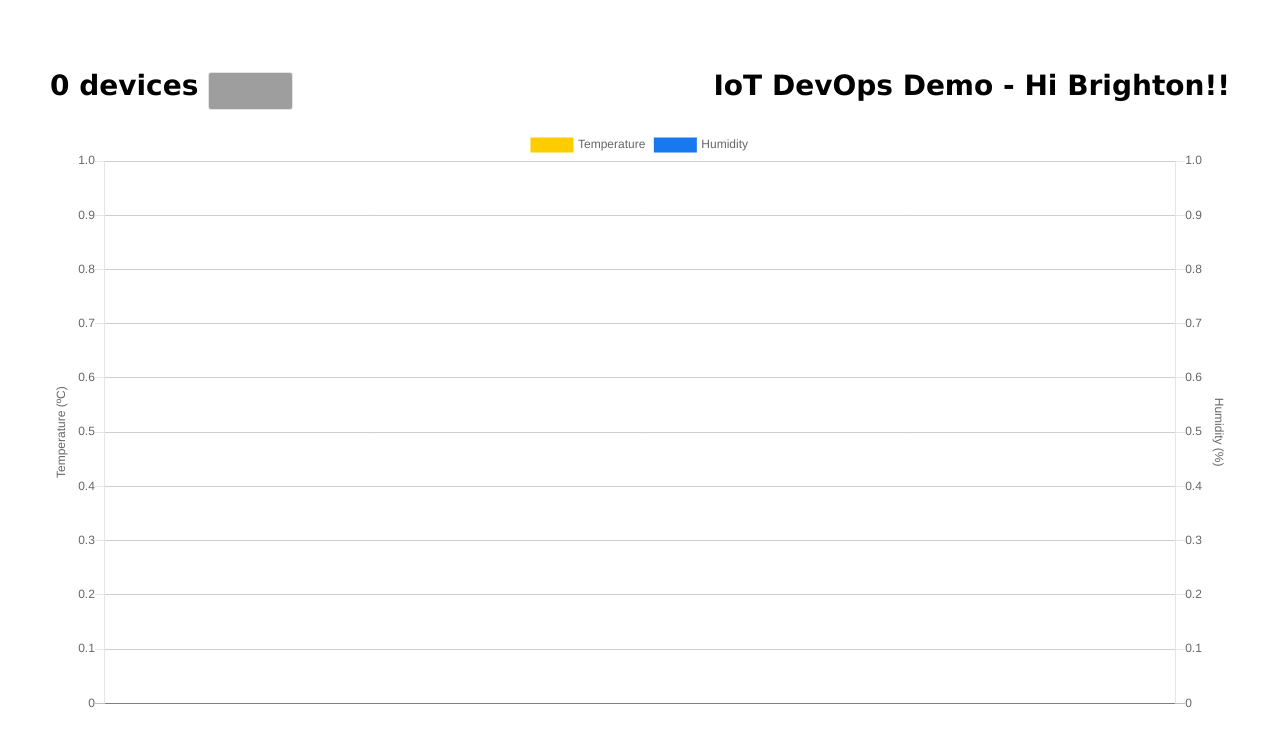
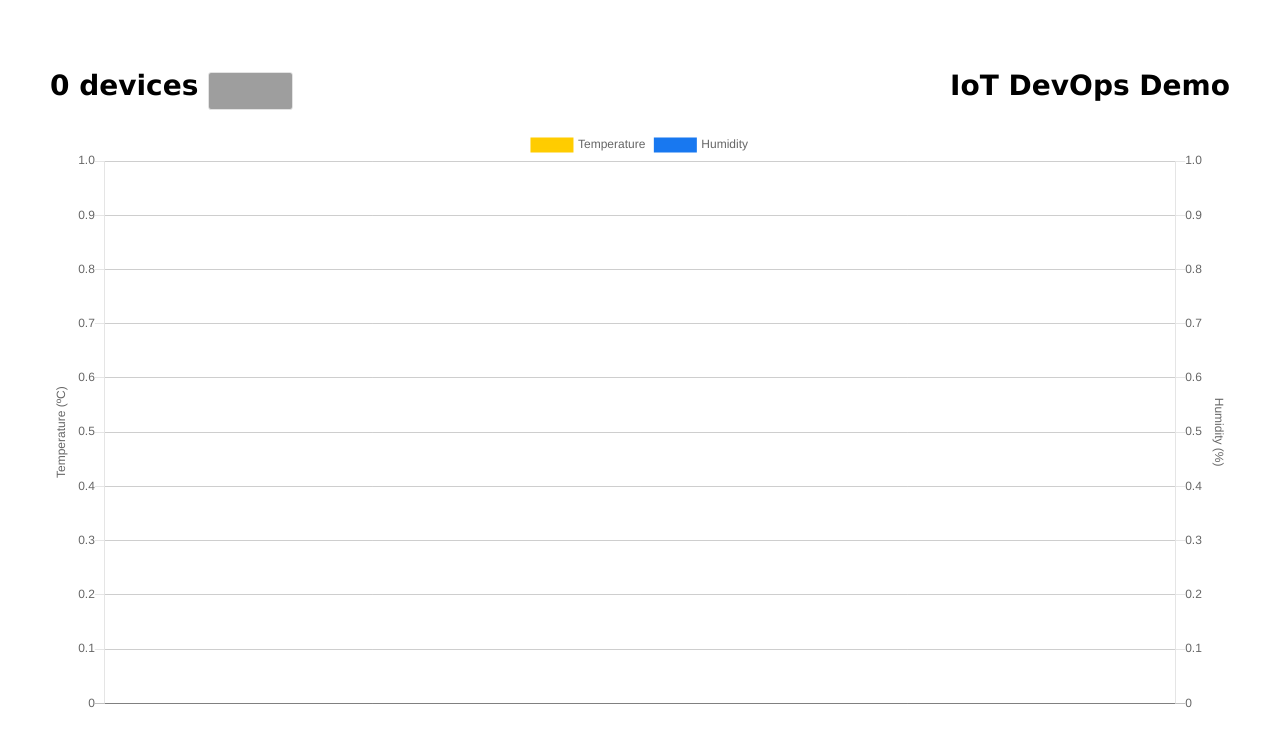
Before and after one commit to pjgpetecodes/iotdevopswebapp, a website: page public/index.html in a window 1280 px wide. Drawn offline with nearby package versions, Linux system fonts and the light colour scheme; grey boxes are pictures that could not be loaded.

Commit message:
Change Title Back

```diff
--- a/public/index.html
+++ b/public/index.html
@@ -20,7 +20,7 @@
             <span id="deviceCount">0 devices</span>
             <select id="listOfDevices" class="select_box"></select>
         </span>
-        <span>IoT DevOps Demo - Hi Brighton!!</span>
+        <span>IoT DevOps Demo</span>
     </h1>
     <div>
         <canvas id="iotChart"></canvas>
```
